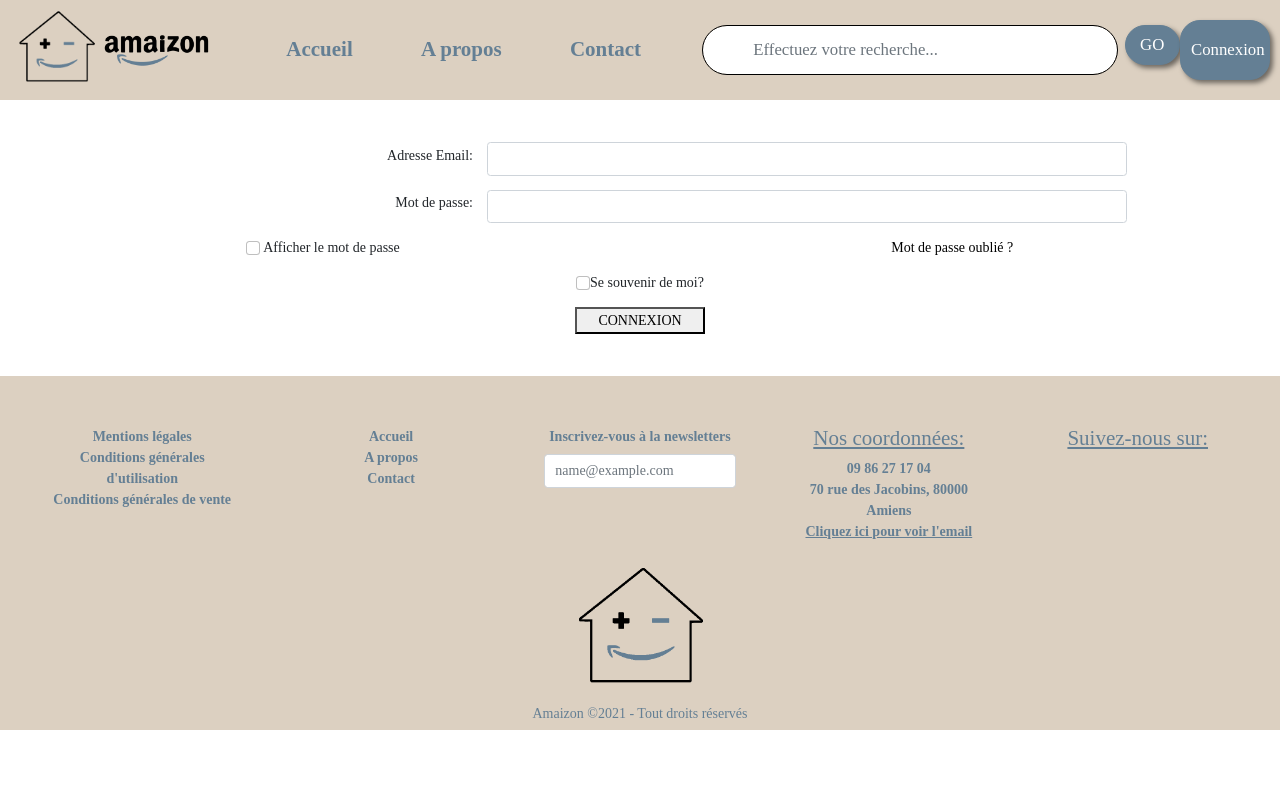
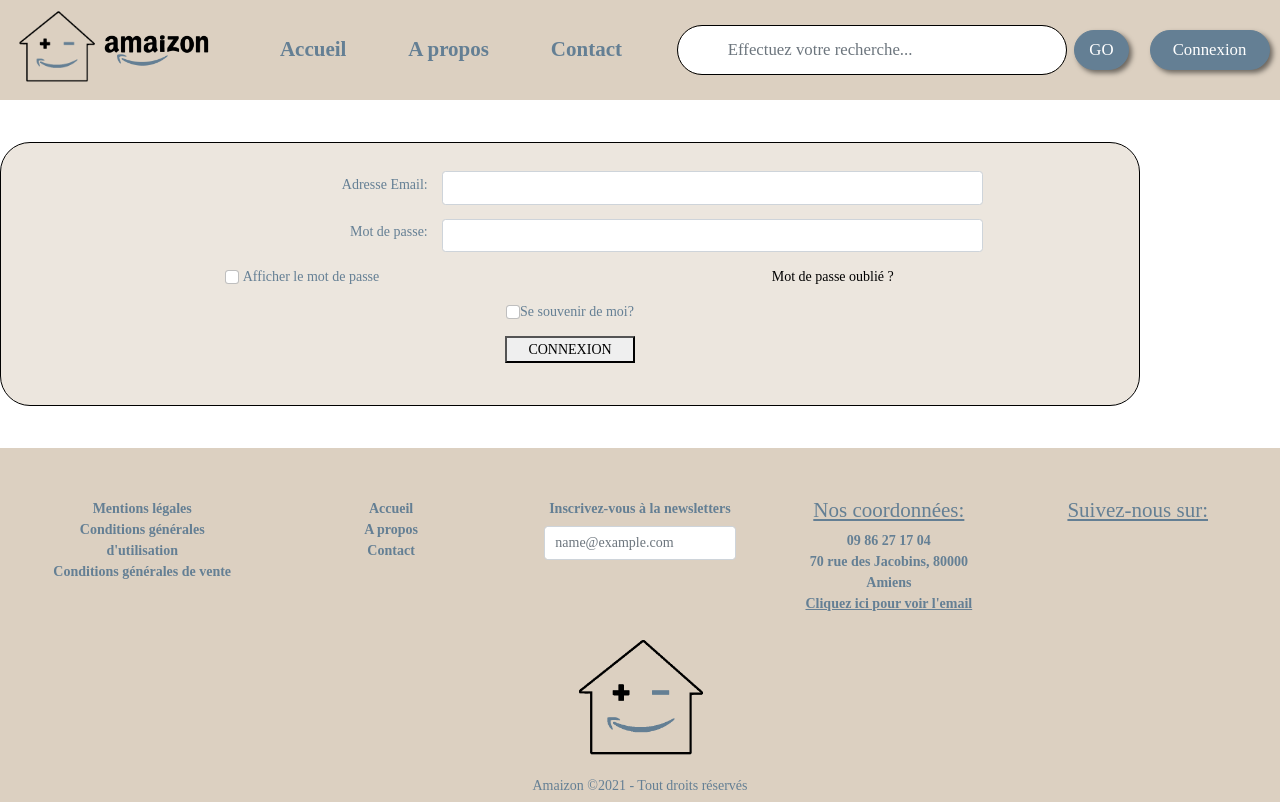
Before and after one commit to GuillaumeDavid23/Amaizon, a React (Create React App) app: page /connect in a window 1280 px wide. Built offline with nearby package versions, Linux system fonts and the light colour scheme.

Commit message:
02/03/22 13:51

```diff
--- a/package.json
+++ b/package.json
@@ -44,6 +44,6 @@
     ]
   },
   "react-dotenv": {
-    "whitelist": ["API_DOMAIN"]
+    "whitelist": ["API_DOMAIN", "UI_DOMAIN"]
   }
 }
--- a/public/env.js
+++ b/public/env.js
@@ -1,3 +1,4 @@
 window.env = {
-  "API_DOMAIN": "http://localhost:5000/"
+  "API_DOMAIN": "http://localhost:5000/",
+  "UI_DOMAIN": "http://localhost:3000/"
 };
--- a/src/App.jsx
+++ b/src/App.jsx
@@ -40,6 +40,8 @@ function App() {
 			.then((response) => {
 				if (response.status_code && response.status_code === 200) {
 					setConnexion(true)
+				} else {
+					setConnexion(false)
 				}
 			})
 	}
--- a/src/pages/Connect/Connect.jsx
+++ b/src/pages/Connect/Connect.jsx
@@ -1,4 +1,4 @@
-import ConnectForm from './components/ConnectFrom'
+import ConnectForm from './components/ConnectForm'
 
 const Connect = () => {
 	return (
--- /dev/null
+++ b/src/pages/Connect/components/ConnectForm.jsx
@@ -0,0 +1,156 @@
+import { useForm } from 'react-hook-form'
+import { useState } from 'react'
+import { Container } from 'react-bootstrap'
+import '../../../styles/Connect.css'
+// import { Redirect } from 'react-router-dom'
+
+const ConnectForm = () => {
+	const [passwordRevealed, revealPassword] = useState(false)
+
+	const {
+		register,
+		handleSubmit,
+		formState: { errors, ...formState },
+	} = useForm({
+		mode: 'onBlur',
+		reValidateMode: 'onBlur',
+		shouldFocusError: true,
+	})
+
+	const { isValid, isSubmitting, isSubmitted, isSubmitSuccessful } = formState
+
+	const onSubmit = (data) => {
+		try {
+			let body = JSON.stringify({
+				email: data.email,
+				password: data.password,
+			})
+
+			fetch(window.env.API_DOMAIN + 'api/user/login', {
+				method: 'POST',
+				headers: {
+					'Content-Type': 'application/json;charset=utf-8',
+				},
+				body,
+			})
+				.then((response) => {
+					return response.json()
+				})
+				.then((response) => {
+					if (response.status_code === 200) {
+						localStorage.setItem(
+							'REACT_TOKEN_AUTH_AMAIZON',
+							JSON.stringify(response.token)
+						)
+						window.location.href = window.env.UI_DOMAIN
+					}
+				})
+		} catch (error) {
+			console.log(error)
+		}
+	}
+
+	return (
+		<Container
+			className="bo_subcontainer"
+			style={{ 'border-radius': '30px' }}
+		>
+			<form id="connectForm" onSubmit={handleSubmit(onSubmit)}>
+				<div className="mb-3">
+					<div className="d-flex justify-content-center align-items-center">
+						<label
+							htmlFor="email"
+							className="form-label w-25 text-end me-3"
+						>
+							Adresse Email:
+						</label>
+						<input
+							type="email"
+							className={
+								!errors.mail
+									? 'form-control w-50'
+									: 'form-control w-50 is-invalid'
+							}
+							{...register('email', {
+								required: 'Vous devez indiquer votre email.',
+							})}
+							onBlur={() => console.log(isValid)}
+						/>
+						{errors.email && (
+							<span className="invalid-feedback">
+								{errors.email.message}
+							</span>
+						)}
+					</div>
+				</div>
+				<div className="mb-3">
+					<div className="d-flex justify-content-center align-items-center">
+						<label
+							htmlFor="password"
+							className="form-label w-25 text-end me-3"
+						>
+							Mot de passe:
+						</label>
+						<input
+							type={!passwordRevealed ? 'password' : 'text'}
+							className={
+								!errors.password
+									? 'form-control w-50'
+									: 'form-control w-50 is-invalid'
+							}
+							{...register('password', {
+								required: true,
+							})}
+							onBlur={() => console.log(isValid)}
+						/>
+					</div>
+					<div className="d-flex flex-column align-items-center">
+						<div id="emptyPasswordError" className="error"></div>
+					</div>
+				</div>
+				<div id="pwHelp" className="d-flex justify-content-around">
+					<div className="d-flex">
+						<input
+							type="checkbox"
+							className="form-check-input me-1"
+							onChange={(e) => revealPassword(e.target.checked)}
+						/>
+						<label
+							htmlFor="passwordVisibility"
+							className="form-check-label"
+						>
+							Afficher le mot de passe
+						</label>
+					</div>
+					<a href="/index.php?nav=pwForgotten" className="me-4">
+						Mot de passe oublié ?
+					</a>
+				</div>
+				<div className="my-3 text-center">
+					<input
+						type="checkbox"
+						className="form-check-input"
+						id="rememberMe"
+						name="rememberMe"
+					/>
+					<label htmlFor="rememberMe" className="form-check-label">
+						Se souvenir de moi?
+					</label>
+				</div>
+				<div className="d-flex justify-content-center mb-3">
+					<button id="connectBtn" className="px-4">
+						CONNEXION
+					</button>
+					{/* <button disabled={isSubmitting || !isValid} className="px-4">
+                        CONNEXION
+                    </button> */}
+					{/* <button id="connectBtn" className="btn px-4">
+                        CONNEXION
+                    </button> */}
+				</div>
+			</form>
+		</Container>
+	)
+}
+
+export default ConnectForm
--- a/src/pages/Connect/components/ConnectFrom.jsx
+++ /dev/null
@@ -1,149 +0,0 @@
-import { useForm } from 'react-hook-form'
-import { useState } from 'react'
-// import { Redirect } from 'react-router-dom'
-
-const ConnectFrom = () => {
-	const [passwordRevealed, revealPassword] = useState(false)
-
-	const {
-		register,
-		handleSubmit,
-		formState: { errors, ...formState },
-	} = useForm({
-		mode: 'onBlur',
-		reValidateMode: 'onBlur',
-		shouldFocusError: true,
-	})
-
-	const { isValid, isSubmitting, isSubmitted, isSubmitSuccessful } = formState
-
-	const onSubmit = (data) => {
-		try {
-			let body = JSON.stringify({
-				email: data.email,
-				password: data.password,
-			})
-
-			fetch(window.env.API_DOMAIN + 'api/user/login', {
-				method: 'POST',
-				headers: {
-					'Content-Type': 'application/json;charset=utf-8',
-				},
-				body,
-			})
-				.then((response) => {
-					return response.json()
-				})
-				.then((response) => {
-					if (response.status_code === 200) {
-						localStorage.setItem(
-							'REACT_TOKEN_AUTH_AMAIZON',
-							JSON.stringify(response.token)
-						)
-						window.location.href = window.env.API_DOMAIN
-					}
-				})
-		} catch (error) {
-			console.log(error)
-		}
-	}
-
-	return (
-		<form id="connectForm" onSubmit={handleSubmit(onSubmit)}>
-			<div className="mb-3">
-				<div className="d-flex justify-content-center align-items-center">
-					<label
-						htmlFor="email"
-						className="form-label w-25 text-end me-3"
-					>
-						Adresse Email:
-					</label>
-					<input
-						type="email"
-						className={
-							!errors.mail
-								? 'form-control w-50'
-								: 'form-control w-50 is-invalid'
-						}
-						{...register('email', {
-							required: 'Vous devez indiquer votre email.',
-						})}
-						onBlur={() => console.log(isValid)}
-					/>
-					{errors.email && (
-						<span className="invalid-feedback">
-							{errors.email.message}
-						</span>
-					)}
-				</div>
-			</div>
-			<div className="mb-3">
-				<div className="d-flex justify-content-center align-items-center">
-					<label
-						htmlFor="password"
-						className="form-label w-25 text-end me-3"
-					>
-						Mot de passe:
-					</label>
-					<input
-						type={!passwordRevealed ? 'password' : 'text'}
-						className={
-							!errors.password
-								? 'form-control w-50'
-								: 'form-control w-50 is-invalid'
-						}
-						{...register('password', {
-							required: true,
-						})}
-						onBlur={() => console.log(isValid)}
-					/>
-				</div>
-				<div className="d-flex flex-column align-items-center">
-					<div id="emptyPasswordError" className="error"></div>
-				</div>
-			</div>
-			<div id="pwHelp" className="d-flex justify-content-around">
-				<div className="d-flex">
-					<input
-						type="checkbox"
-						className="form-check-input me-1"
-						onChange={(e) => revealPassword(e.target.checked)}
-					/>
-					<label
-						htmlFor="passwordVisibility"
-						className="form-check-label"
-					>
-						Afficher le mot de passe
-					</label>
-				</div>
-				<a href="/index.php?nav=pwForgotten" className="me-4">
-					Mot de passe oublié ?
-				</a>
-			</div>
-			<div className="my-3 text-center">
-				<input
-					type="checkbox"
-					className="form-check-input"
-					id="rememberMe"
-					name="rememberMe"
-				/>
-				<label htmlFor="rememberMe" className="form-check-label">
-					Se souvenir de moi?
-				</label>
-			</div>
-			<div className="d-flex justify-content-center mb-3">
-				<button id="connectBtn" className="px-4">
-					CONNEXION
-				</button>
-				{/* <button disabled={isSubmitting || !isValid} className="px-4">
-                        CONNEXION
-                    </button> */}
-				{/* <button id="connectBtn" className="btn px-4">
-                        CONNEXION
-                    </button> */}
-			</div>
-		</form>
-	)
-}
-
-export default ConnectFrom
--- /dev/null
+++ b/src/styles/Connect.css
@@ -0,0 +1,8 @@
+.bo_subcontainer {
+    margin: 1rem 0;
+    padding: 2rem;
+    background-color: #ece6de;
+    border: 1px solid black;
+    color: #647f94;
+    font-family: 'Dosis SemiBold';
+}
--- a/src/styles/Header.css
+++ b/src/styles/Header.css
@@ -86,8 +86,15 @@
 	border-radius: 20px !important;
 	box-shadow: 3px 3px 5px rgba(0, 0, 0, 0.5);
 	height: 40px;
+	font-size: 1.2em !important;
+}
+
+.header-btn-go {
 	width: 60px;
-	font-size: 1.2em !important;
+}
+
+.header-btn-connexion {
+	width: 120px;
 }
 
 /* Dropdown Nav Mobile */
--- a/src/templates/Header/components/Form.jsx
+++ b/src/templates/Header/components/Form.jsx
@@ -2,14 +2,14 @@ import { Form, FormControl, Button } from 'react-bootstrap'
 //This components is for create search forms
 const Search = () => {
 	return (
-		<Form className="d-flex header-form">
+		<Form className="d-flex header-form align-items-center me-4">
 			<FormControl
 				type="search"
 				placeholder="Effectuez votre recherche..."
 				className="me-2 header-search-input"
 				aria-label="Search"
 			/>
-			<Button className="header-btn" variant="primary">
+			<Button className="header-btn header-btn-go" variant="primary">
 				GO
 			</Button>
 		</Form>
--- a/src/templates/Header/components/Navigation.jsx
+++ b/src/templates/Header/components/Navigation.jsx
@@ -7,8 +7,8 @@ import Search from './Form'
 import Link from './Link'
 
 // Import Vincent pour Bouton d'accès au form login:
-import BtnGeneral from '../../BtnGeneral'
 import { Link as LinkRouterDom } from 'react-router-dom'
+import { Dropdown, Button } from 'react-bootstrap'
 
 // This components is for create navigation link and forms
 const Navigation = ({ isConnected }) => {
@@ -21,6 +21,13 @@ const Navigation = ({ isConnected }) => {
 		{ name: 'A propos', link: '#' },
 		{ name: 'Contact', link: '#' },
 	]
+
+	// Gestion de la déconnexion:
+	const disconnect = () => {
+		localStorage.clear()
+		window.location.href = window.env.UI_DOMAIN
+	}
+
 	return (
 		<Navbar.Collapse id="navbarScroll">
 			<Nav
@@ -39,10 +46,33 @@ const Navigation = ({ isConnected }) => {
 			<Search />
 			{!isConnected ? (
 				<LinkRouterDom to="/connect">
-					<BtnGeneral text="Connexion" />
+					<Button
+						className="header-btn header-btn-connexion"
+						variant="primary"
+					>
+						Connexion
+					</Button>
 				</LinkRouterDom>
 			) : (
-				''
+				<Dropdown>
+					<Dropdown.Toggle
+						variant="primary"
+						id="dropdown-basic"
+						className="header-btn"
+					>
+						Vincent Mancheron
+					</Dropdown.Toggle>
+					<Dropdown.Menu>
+						<Dropdown.Item>
+							<LinkRouterDom to="/backoffice">
+								Accès au profil
+							</LinkRouterDom>
+						</Dropdown.Item>
+						<Dropdown.Item>
+							<span onClick={disconnect}>Déconnexion</span>
+						</Dropdown.Item>
+					</Dropdown.Menu>
+				</Dropdown>
 			)}
 		</Navbar.Collapse>
 	)
```
